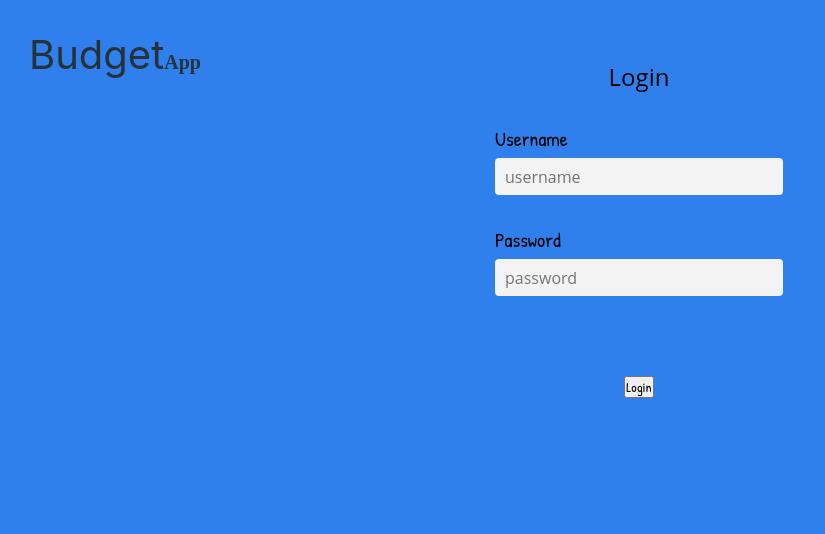
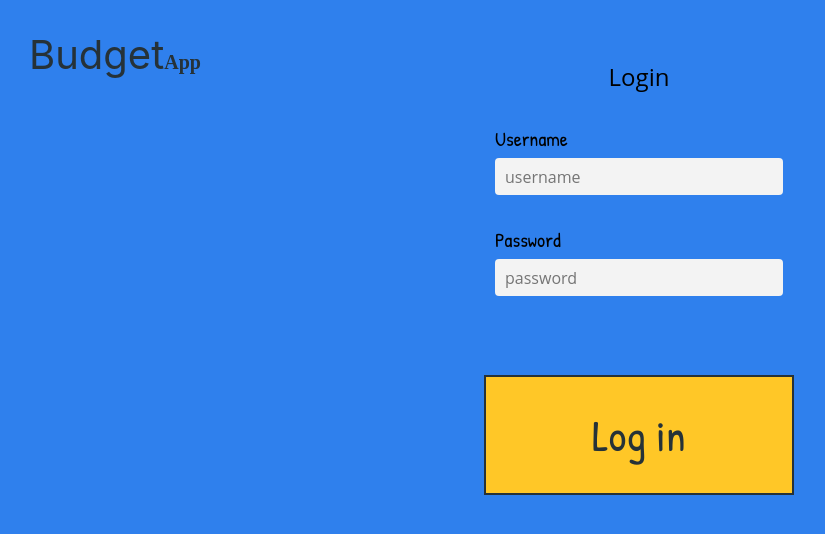
Before and after one commit to irinagetman1973/CS203-Budget-App, a React (Create React App) app: page /log-in in a window 1280 px wide. Shown: the top 534 px of the page, without its empty margins (1-826 px from the left). Built offline with nearby package versions, Linux system fonts and the light colour scheme.

Commit message:
Updated Login.js and SignUp.js buttons

```diff
--- a/src/components/Login.js
+++ b/src/components/Login.js
@@ -1,6 +1,7 @@
 import { render } from "@testing-library/react";
 import React from "react";
 import { Navbar } from "./Navbar";
+import './Buttons.css';
 
 export const Login = () =>{
      return (
@@ -21,9 +22,9 @@ export const Login = () =>{
                 </div>
             </div>
             <div className="footer">
-                <button type="button" className="btn">
-                    Login
-                </button>
+            <button className='login-btn'>
+                 Log in
+            </button>
             </div>
         </div>
         </>
--- a/src/components/SignUp.js
+++ b/src/components/SignUp.js
@@ -1,5 +1,6 @@
 import React from "react";
 import { Navbar } from "./Navbar";
+import './Buttons.css';
 
 export const SignUp = () =>{
     return (
@@ -24,9 +25,9 @@ export const SignUp = () =>{
                 </div>
             </div>
             <div className="footer">
-                <button type="button" className="btn">
-                    Sign Up
-                </button>
+            <button className='sign-btn'>
+                 Sign Up
+            </button>
             </div>
         </div>
         </>
```
